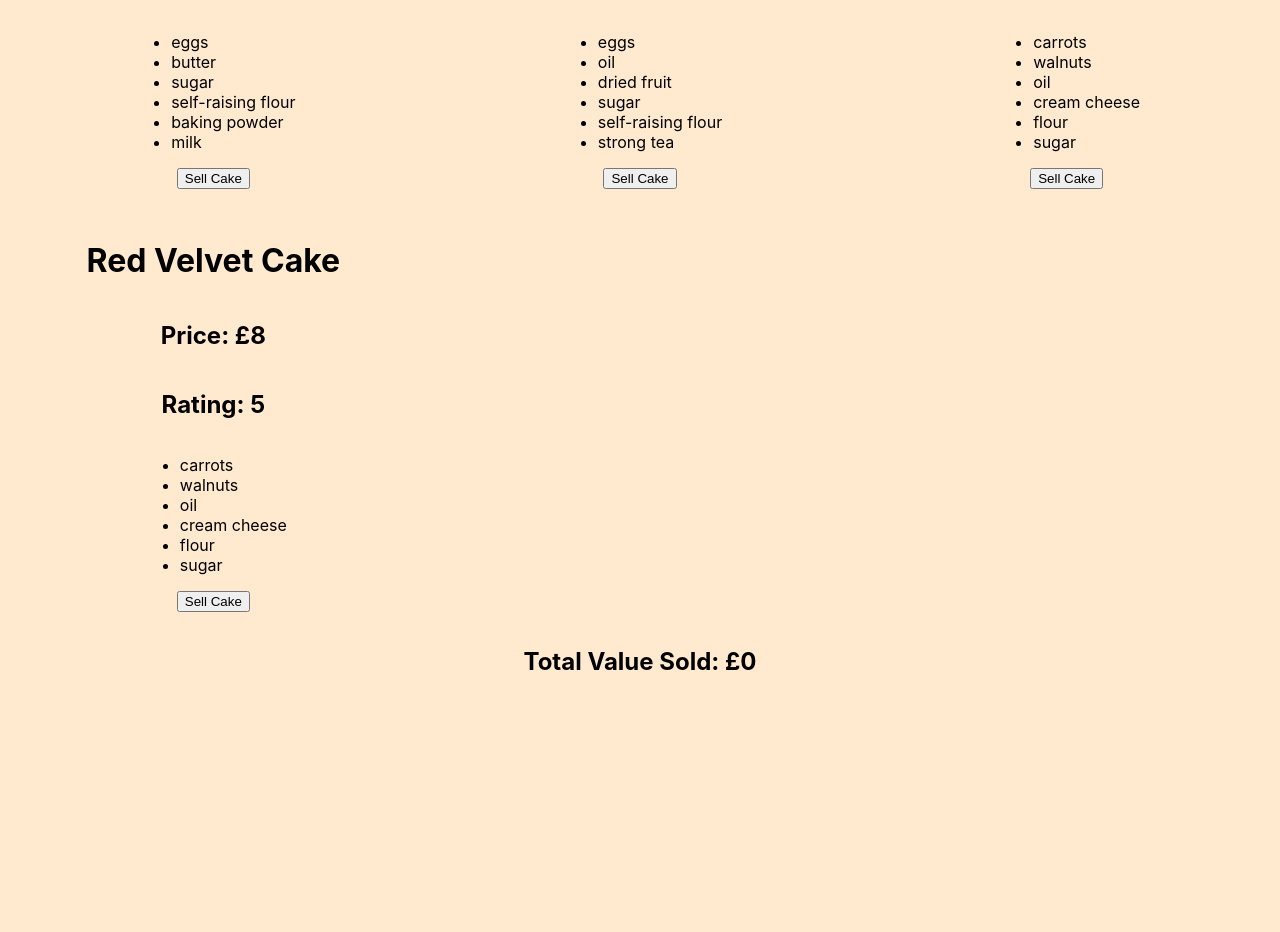
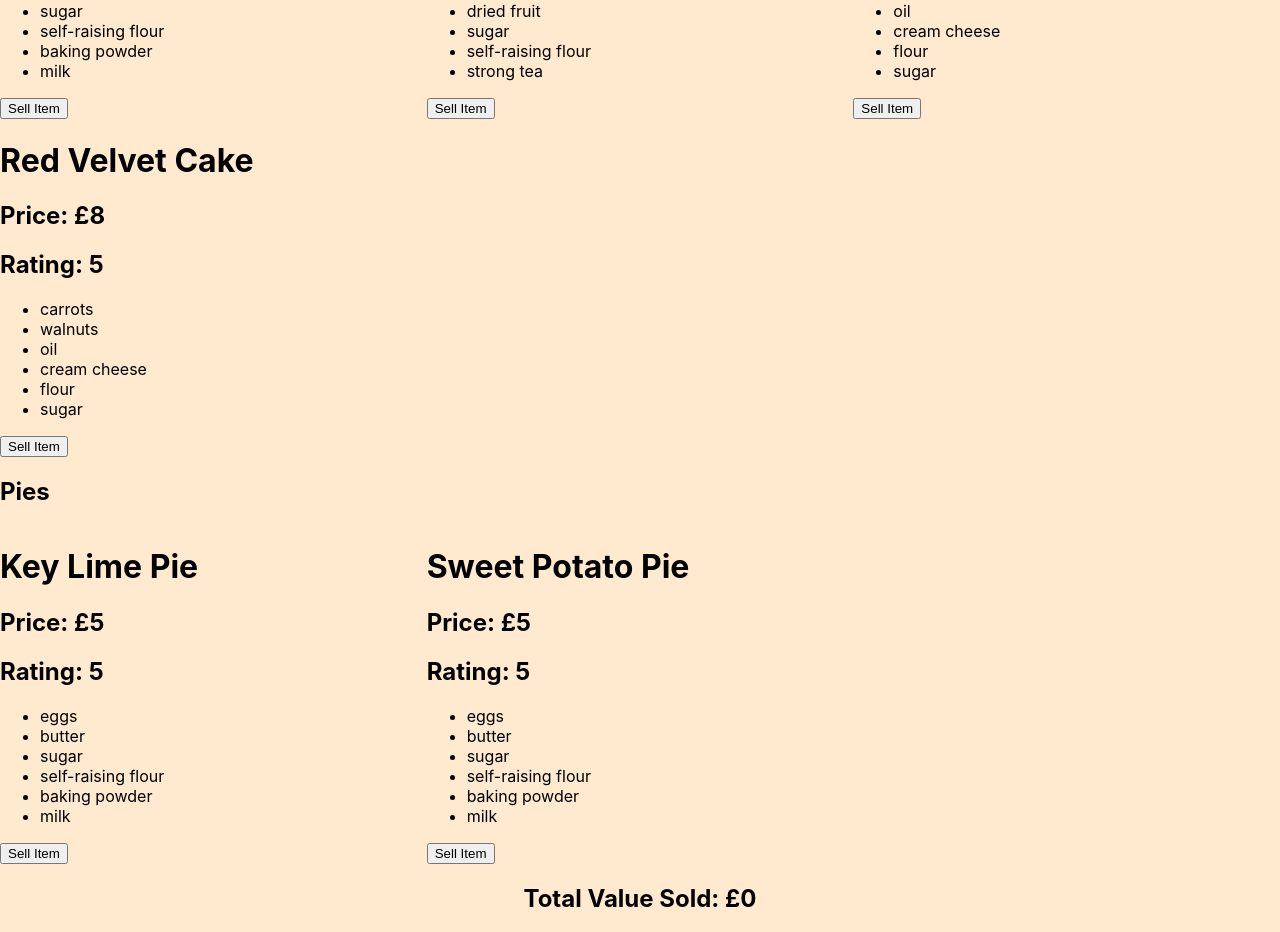
Before and after one commit to TDD66/lab_react_bakery, a React (Create React App) app: page / in a window 1280 px wide. Shown: the part 349-1281 px from the top of the page. Before the commit the page ends 1045 px from the top, so only its background shows below. Built offline with nearby package versions, Linux system fonts and the light colour scheme.

Commit message:
Refactored code for multiple bakery item types.

```diff
--- a/src/components/Cake.js
+++ /dev/null
@@ -1,24 +0,0 @@
-import './Cake.css';
-
-const Cake = ({cake, sellCake}) => {
-
-    const {cakeName, ingredients, price, rating} = cake;
-
-    const handleSellClick = () => {
-        sellCake(price);
-    }
-
-    return (
-        <div className="cake">
-            <h1>{cakeName}</h1>
-            <h2>Price: £{price}</h2>
-            <h2>Rating: {rating}</h2>
-            <ul>
-                {ingredients.map((ingredient, index) => <li key={index}>{ingredient}</li>)}
-            </ul>
-            <button onClick={handleSellClick}>Sell Cake</button>
-        </div>
-    );
-}
-
-export default Cake;
--- /dev/null
+++ b/src/components/Item.js
@@ -0,0 +1,24 @@
+import './Item.css';
+
+const Item = ({item, itemType, sellItem}) => {
+
+    const {name, ingredients, price, rating} = item;
+
+    const handleSellClick = () => {
+        sellItem(price);
+    }
+
+    return (
+        <div className={itemType}>
+            <h1>{name}</h1>
+            <h2>Price: £{price}</h2>
+            <h2>Rating: {rating}</h2>
+            <ul>
+                {ingredients.map((ingredient, index) => <li key={index}>{ingredient}</li>)}
+            </ul>
+            <button onClick={handleSellClick}>Sell Item</button>
+        </div>
+    );
+}
+
+export default Item;
--- a/src/containers/BakeryContainer.css
+++ b/src/containers/BakeryContainer.css
@@ -1,4 +1,4 @@
-.cakes {
+.display {
     display: grid;
     grid-template-columns: repeat(3, 1fr);
 }
--- a/src/containers/BakeryContainer.js
+++ b/src/containers/BakeryContainer.js
@@ -1,6 +1,6 @@
 import { useState } from "react";
-import Cake from "../components/Cake";
-import CakesPayload from './CakesPayload.json';
+import Item from "../components/Item";
+import BakeryItemsPayload from './BakeryItemsPayload.json';
 
 import './BakeryContainer.css';
 
@@ -8,22 +8,36 @@ const  BakeryContainer = () => {
 
     const [totalValueSold, setTotalValueSold] = useState(0);
 
-    const sellCake = (price) => {
+    const sellItem = (price) => {
         setTotalValueSold(totalValueSold + price);
     }
 
-    const [cakes, setCakes] = useState(CakesPayload);
+    const bakeryItems = BakeryItemsPayload[0];
 
-    const displayCakes = () => {
-        return cakes.map((cake, index) => <Cake key={cake.cakeId} cake={cake} sellCake={sellCake}/>);
+    const itemTypes = Object.keys(bakeryItems);
+    const items = itemTypes.reduce((acc, type) => {
+        acc[type] = bakeryItems[type];
+        return acc;
+    }, {});
+
+
+
+    const displayItems = (type) => {
+        const itemKey = `${type}Id`;
+        return items[type].map(item => <Item key={item[itemKey]} item={item} itemType={type} sellItem={sellItem}/>);
     }
 
     return (
         <div className="bakery-items">
-            <h2>Cakes</h2>
-            <div className="cakes">
-                {displayCakes()}
+            <div className="cakes-section">
+                <h2>Cakes</h2>
+                <div className="display">{displayItems("cakes")}</div>
             </div>
+            <div className="pies-section">
+                <h2>Pies</h2>
+                <div className="display">{displayItems("pies")}</div>
+            </div>
+
             <h2>Total Value Sold: £{totalValueSold}</h2>
         </div>
     );
--- /dev/null
+++ b/src/containers/BakeryItemsPayload.json
@@ -0,0 +1,93 @@
+[
+	{
+		"cakes": [
+			{
+			"cakeId": 1,
+			"name": "Victoria Sponge",
+			"ingredients": [
+				"eggs",
+				"butter",
+				"sugar",
+				"self-raising flour",
+				"baking powder",
+				"milk"
+			],
+			"price": 5,
+			"rating": 5
+		},
+		{
+			"cakeId": 2,
+			"name": "Tea Loaf",
+			"ingredients": [
+				"eggs",
+				"oil",
+				"dried fruit",
+				"sugar",
+				"self-raising flour",
+				"strong tea"
+			],
+			"price": 2,
+			"rating": 3
+		},
+		{
+			"cakeId": 3,
+			"name": "Carrot Cake",
+			"ingredients": [
+				"carrots",
+				"walnuts",
+				"oil",
+				"cream cheese",
+				"flour",
+				"sugar"
+			],
+			"price": 8,
+			"rating": 5
+		},
+		{
+			"cakeId": 4,
+			"name": "Red Velvet Cake",
+			"ingredients": [
+				"carrots",
+					"walnuts",
+				"oil",
+					"cream cheese",
+					"flour",
+				"sugar"
+			],
+			"price": 8,
+			"rating": 5
+		}
+		],
+
+		"pies": [
+			{
+				"pieId": 1,
+				"name": "Key Lime Pie",
+				"ingredients": [
+				"eggs",
+				"butter",
+				"sugar",
+				"self-raising flour",
+				"baking powder",
+				"milk"
+				],
+				"price": 5,
+				"rating": 5
+			},
+			{
+				"pieId": 2,
+				"name": "Sweet Potato Pie",
+				"ingredients": [
+				"eggs",
+				"butter",
+				"sugar",
+				"self-raising flour",
+				"baking powder",
+				"milk"
+				],
+				"price": 5,
+				"rating": 5
+			}
+		]
+	}
+]
--- a/src/containers/CakesPayload.json
+++ /dev/null
@@ -1,58 +0,0 @@
-[
-	{
-		"cakeId": 1,
-		"cakeName": "Victoria Sponge",
-	   	"ingredients": [
-   			"eggs",
-      		"butter",
-	      	"sugar",
-   		   	"self-raising flour",
-      		"baking powder",
-	      	"milk"
-  		],
-	  	"price": 5,
-   		"rating": 5
-	},
-	{
-		"cakeId": 2,
- 		"cakeName": "Tea Loaf",
-	   	"ingredients": [
-   			"eggs",
-      		"oil",
-	      	"dried fruit",
-   		   	"sugar",
-      		"self-raising flour",
-	      	"strong tea"
-  		],
-	  	"price": 2,
-  		"rating": 3
-	},
-	{
-		"cakeId": 3,
- 		"cakeName": "Carrot Cake",
-	   	"ingredients": [
-   		 	"carrots",
-   	   		"walnuts",
-	      	"oil",
-   		   	"cream cheese",
-   	   		"flour",
-	      	"sugar"
-   		],
-	   	"price": 8,
-   		"rating": 5
-	},
-    {
-		"cakeId": 4,
-        "cakeName": "Red Velvet Cake",
-          "ingredients": [
-               "carrots",
-                 "walnuts",
-             "oil",
-                 "cream cheese",
-                 "flour",
-             "sugar"
-          ],
-          "price": 8,
-          "rating": 5
-   }
-]
```
Also changed, not shown: src/components/Item.css (renamed from src/components/Cake.css).
